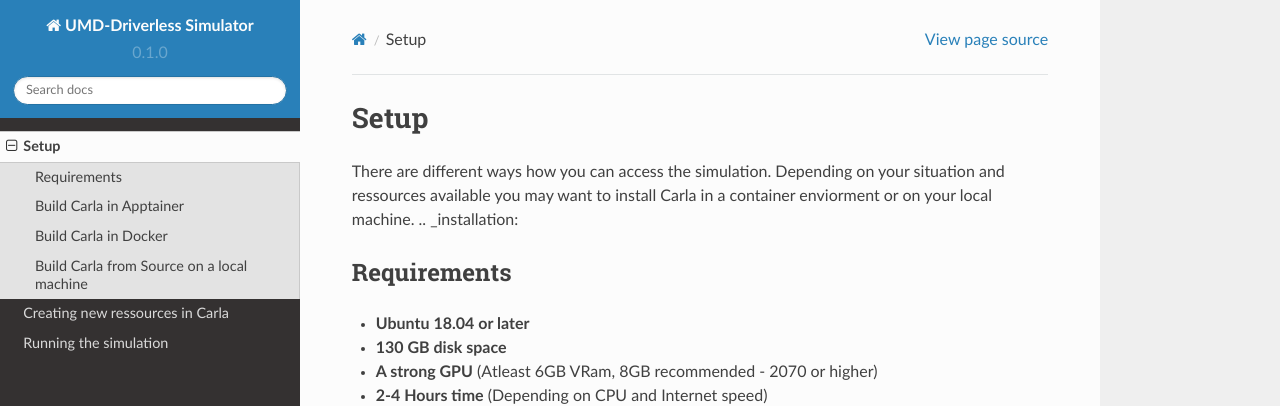
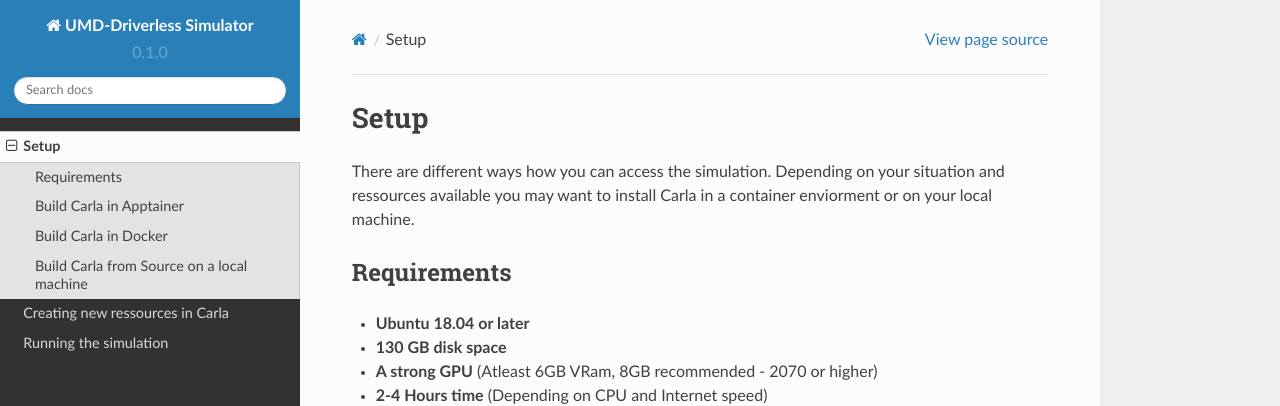
Before and after one commit to KaiPonel/UMDRacingSIM, a Sphinx documentation site: the page built from docs/source/Setup.rst, in a window 1280 px wide and 900 px high. Shown: the top 406 px of the window. Built offline with Sphinx 7.4.7 and the Read the Docs theme 2.0.0, drawn with Linux system fonts in a browser that asks for light colours.

Commit message:
Update Setup.rst

```diff
--- a/docs/source/Setup.rst
+++ b/docs/source/Setup.rst
@@ -1,7 +1,7 @@
 Setup
 =====
 There are different ways how you can access the simulation. Depending on your situation and ressources available you may want to install Carla in a container enviorment or on your local machine.
-.. _installation:
+
 
 Requirements
 ------------
```
